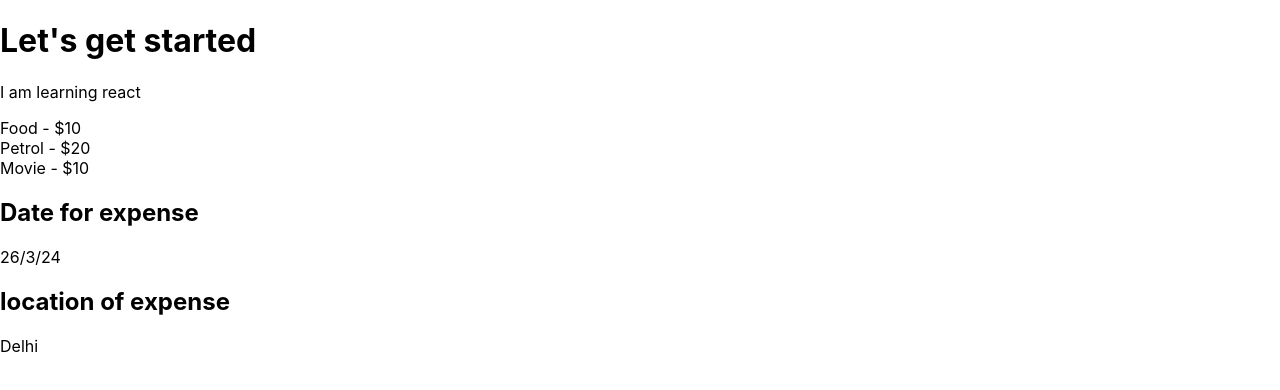
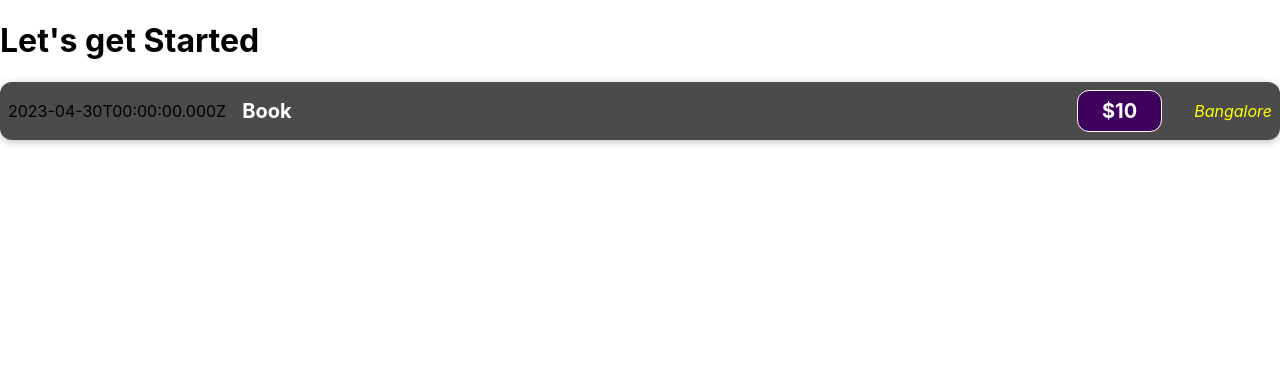
Before and after one commit to chinmaydeolekar/learning_react, a React (Create React App) app in the folder project-one/: page / in a window 1280 px wide. Shown: the top 390 px of the page. Built offline with nearby package versions, Linux system fonts and the light colour scheme.

Commit message:
added js inside jsx

```diff
--- a/project-one/src/App.js
+++ b/project-one/src/App.js
@@ -1,13 +1,10 @@
-import ExpenseItem from './components/ExpenseItem'
-import ExpenseItemUsingCmplxJSX from './components/ExpenseItemUsingCmplxJSX'
+import ExpenseItem from "./components/ExpenseItem";
 
 function App() {
   return (
     <div>
-      <h1>Let's get started</h1>
-      <p>I am learning react</p>
+      <h1>Let's get Started</h1>
       <ExpenseItem></ExpenseItem>
-      <ExpenseItemUsingCmplxJSX></ExpenseItemUsingCmplxJSX>
     </div>
   );
 }
--- /dev/null
+++ b/project-one/src/components/ExpenseItem.css
@@ -0,0 +1,62 @@
+.expense-item {
+    display: flex;
+    justify-content: space-between;
+    align-items: center;
+    box-shadow: 0 2px 8px rgba(0, 0, 0, 0.25);
+    padding: 0.5rem;
+    margin: 1rem 0;
+    border-radius: 12px;
+    background-color: #4b4b4b;
+  }
+
+  .expense-item__location {
+    margin-left: 1rem;
+    color: yellow;
+    font-style: italic;
+  }
+
+  .expense-item__description {
+    display: flex;
+    flex-direction: column;
+    gap: 1rem;
+    align-items: flex-end;
+    flex-flow: column-reverse;
+    justify-content: flex-start;
+    flex: 1;
+  }
+
+  .expense-item h2 {
+    color: #3a3a3a;
+    font-size: 1rem;
+    flex: 1;
+    margin: 0 1rem;
+    color: white;
+  }
+
+  .expense-item__price {
+    font-size: 1rem;
+    font-weight: bold;
+    color: white;
+    background-color: #40005d;
+    border: 1px solid white;
+    padding: 0.5rem;
+    border-radius: 12px;
+  }
+
+  @media (min-width: 580px) {
+    .expense-item__description {
+      flex-direction: row;
+      align-items: center;
+      justify-content: flex-start;
+      flex: 1;
+    }
+
+    .expense-item__description h2 {
+      font-size: 1.25rem;
+    }
+
+    .expense-item__price {
+      font-size: 1.25rem;
+      padding: 0.5rem 1.5rem;
+    }
+  }
--- a/project-one/src/components/ExpenseItem.js
+++ b/project-one/src/components/ExpenseItem.js
@@ -1,13 +1,20 @@
-const ExpenseItem = () => {
-    return (
-        <div>
-            <p>
-                Food - $10<br />
-                Petrol - $20<br />
-                Movie - $10
-            </p>
-        </div>
-    );
+import "./ExpenseItem.css";
+
+function ExpenseItem() {
+    const expenseDate = new Date(2023, 3, 30).toISOString();
+    const expenseItem = "Book";
+    const expenseCost = "$10";
+    const expenseCity = "Bangalore"
+  return (
+    <div className="expense-item">
+      <div>{expenseDate}</div>
+      <div className="expense-item__description">
+        <h2>{expenseItem}</h2>
+        <div className="expense-item__price">{expenseCost}</div>
+        <div className="expense-item__location">{expenseCity}</div>
+      </div>
+    </div>
+  );
 }
 
 export default ExpenseItem;
```
